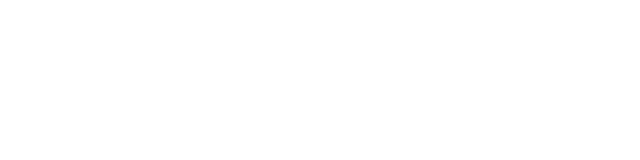
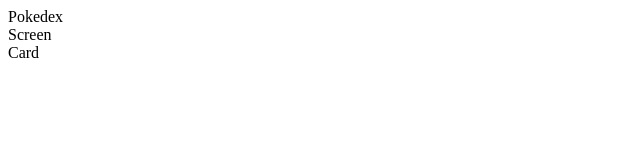
Before and after one commit to ChristianBianchi99/vite-breaking-bad, a Vue app: page / in a window 1280 px wide. Shown: the top 160 px of the page, without its empty margins (0-640 px from the left). Built offline with nearby package versions, Linux system fonts and the light colour scheme.

Commit message:
Creati e collegati i components

```diff
--- a/src/App.vue
+++ b/src/App.vue
@@ -1,13 +1,16 @@
 <script>
+import AppPokedex from './components/AppPokedex.vue';
 export default {
-
+  components:{
+    AppPokedex,
+  }
 }
 </script>
 <template lang="">
   <div>
-
+    <AppPokedex />
   </div>
 </template>
-<style lang="scss" scoped>
+<style lang="scss">
 
 </style>
--- /dev/null
+++ b/src/components/AppPokedex.vue
@@ -0,0 +1,17 @@
+<script>
+import AppPokedexScreen from './AppPokedexScreen.vue';
+export default {
+    components:{
+        AppPokedexScreen,
+    }
+}
+</script>
+<template lang="">
+    <div>
+        Pokedex
+        <AppPokedexScreen />
+    </div>
+</template>
+<style lang="scss" scoped>
+
+</style>
--- /dev/null
+++ b/src/components/AppPokedexScreen.vue
@@ -0,0 +1,17 @@
+<script>
+import AppPokemonCard from './AppPokemonCard.vue';
+export default {
+    components:{
+        AppPokemonCard,
+    }
+}
+</script>
+<template lang="">
+    <div>
+        Screen
+        <AppPokemonCard />
+    </div>
+</template>
+<style lang="scss" scoped>
+
+</style>
--- /dev/null
+++ b/src/components/AppPokemonCard.vue
@@ -0,0 +1,13 @@
+<script>
+export default {
+
+}
+</script>
+<template lang="">
+    <div>
+        Card
+    </div>
+</template>
+<style lang="scss" scoped>
+
+</style>
```
